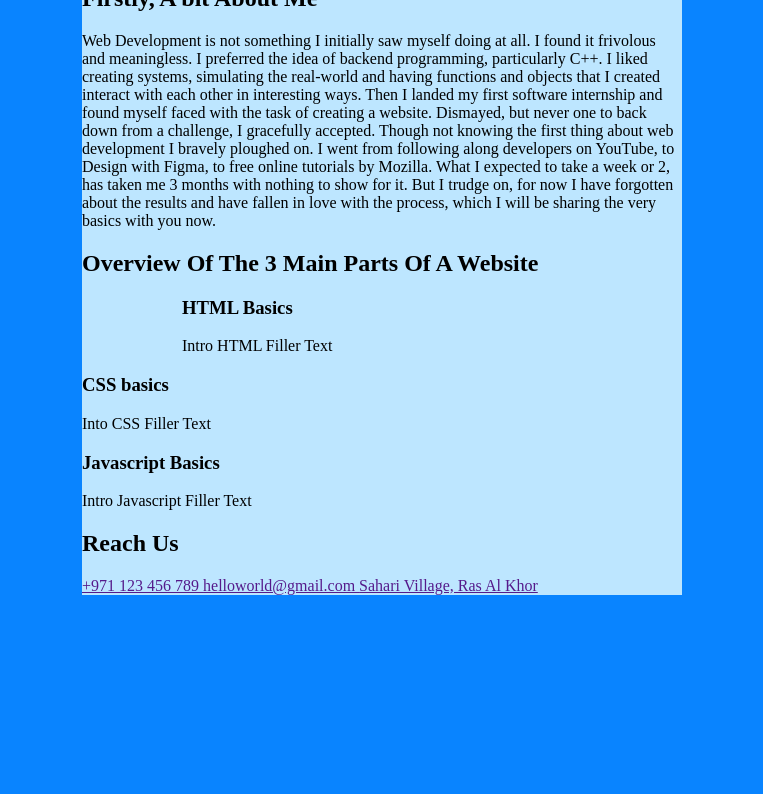
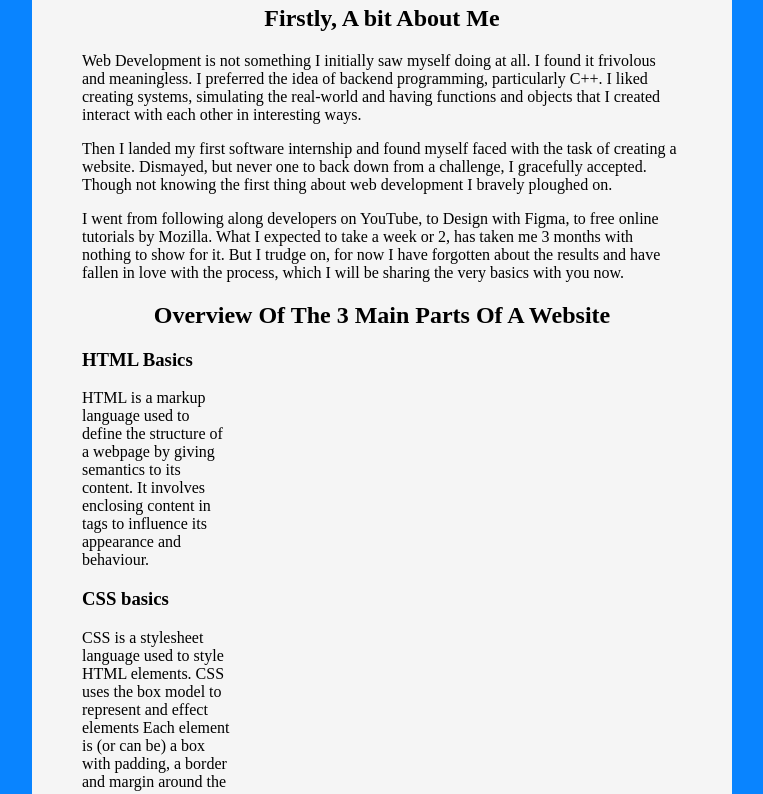
Before and after one commit to TinotendaMakuza/starter-web-dev, a plain HTML site: page index.html in a window 1280 px wide. Shown: the part 72-866 px from the top of the page, without its empty margins (258-1021 px from the left). Before the commit the page ends 800 px from the top, so only its background shows below. Drawn offline with Linux system fonts and the light colour scheme.

Commit message:
Content added, Set up to make the columns

```diff
--- a/index.html
+++ b/index.html
@@ -7,7 +7,7 @@
         <meta name="viewpoint" content="width=device-width"/>
         <link rel="icon" href="images/favicon.ico" />
         <link rel="stylesheet" href="styles/styles.css" />
-
+        <script src="scripts/main.js" defer></script>
         <title>
             Tino's WebDev Guide For Beginners
         </title>
@@ -23,15 +23,18 @@
             Web Development is not something I initially saw myself doing at all. I found it frivolous and meaningless. I preferred
             the idea of backend programming, particularly C++. I liked creating systems, simulating the real-world and having
             functions and objects that I created interact with each other in interesting ways.
-
+        </p>
+        <p>
             Then I landed my first software internship and found myself faced with the task of creating a website. Dismayed, but
             never one to back down from a challenge, I gracefully accepted. Though not knowing the first thing about web development
             I bravely ploughed on.
-
+        </p>
+        <p>
             I went from following along developers on YouTube, to Design with Figma, to free online tutorials by Mozilla. What
             I expected to take a week or 2, has taken me 3 months with nothing to show for it. But I trudge on, for now I have forgotten
             about the results and have fallen in love with the process, which I will be sharing the very basics with you now.
         </p>
+        <p> </p>
         <h2>
             Overview Of The 3 Main Parts Of A Website
         </h2>
@@ -39,19 +42,23 @@
             HTML Basics
         </h3>
         <p class="HTML-Basics">
-            Intro HTML Filler Text
+            HTML is a markup language used to define the structure of a webpage by giving semantics to its content.
+            It involves enclosing content in tags to influence its appearance and behaviour.
         </p>
-        <h3 class="CSS Basics">
+        <h3 class="CSS-Basics">
             CSS basics
         </h3>
-        <p class="CSS Basics">
-            Into CSS Filler Text
+        <p class="CSS-Basics">
+            CSS is a stylesheet language used to style HTML elements. CSS uses the box model to represent and effect elements
+            Each element is (or can be) a box with padding, a border and margin around the content.
         </p>
-        <h3 class="Javascript Basics">
+        <h3 class="Javascript-Basics">
             Javascript Basics
         </h3>
-        <p class="Javascript Basics">
-            Intro Javascript Filler Text
+        <p class="Javascript-Basics">
+            Javascript is a programming language that adds interactivity to a webpage. Javascript uses the DOM which is a representation
+            of the data structures that make up a website and all the entities. In Javascript, everything is an object thus probably making
+            it highly object-oriented.
         </p>
         <h2>
             Reach Us
@@ -65,6 +72,5 @@
         <a id="address" href="">
             Sahari Village, Ras Al Khor
         </a>
-        <script src="scripts/main.js"></script>
     </body>
 </html>
--- a/styles/styles.css
+++ b/styles/styles.css
@@ -4,20 +4,45 @@ html
     background-color:rgb(9, 132, 255);
 }
 
-h1
+h1, h2
 {
-    margin: 0 auto;
     text-align: center;
 }
 
-.HTML-Basics
+h1
 {
-    padding: 0 0 0 100px;
+    margin: 0;
 }
+
+.HTML-Basics, .CSS-Basics, .Javascript-Basics
+{
+    width: 150px;
+}
+
+/* .HTML-Basics
+{
+    float: left;
+}
+
+.CSS-Basics
+{
+    float: left;
+}
+
+.Javascript-Basics
+{
+    float: left;
+} */
 
 body
 {
     margin: 0 auto;
+    padding: 20px 50px;
     width: 600px;
-    background-color:rgb(189, 230, 255);
+    background-color: whitesmoke;
 }
+
+a
+{
+    padding: 22px;
+}
```
